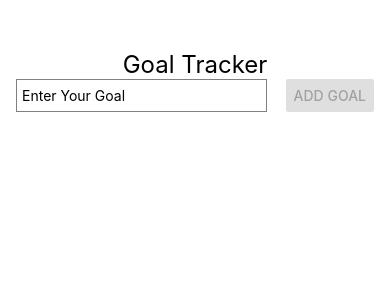
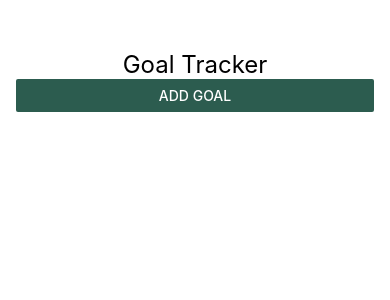
Before and after one commit to aecial/React-Udemy, a React Native app: screen / in a window 390 px wide. Shown: the top 300 px of the page. Built offline with nearby package versions, Linux system fonts and the light colour scheme.

Commit message:
add modal with animation

```diff
--- a/App.js
+++ b/App.js
@@ -1,5 +1,5 @@
 import { useState } from "react";
-import { StyleSheet, View, FlatList } from "react-native";
+import { StyleSheet, View, FlatList, Button } from "react-native";
 import Title from "./components/Title";
 import GoalInput from "./components/GoalInput";
 import GoalItem from "./components/GoalItem";
@@ -7,12 +7,14 @@ import GoalItem from "./components/GoalItem";
 export default function App() {
   const [enteredGoalText, setEnteredGoalText] = useState("");
   const [goals, setGoals] = useState([]);
+  const [openModal, setOpenModal] = useState(false);
   const goalInputHandler = (enteredText) => {
     setEnteredGoalText(enteredText);
   };
   const addGoalHandler = () => {
     setGoals((prev) => [...prev, enteredGoalText]);
     setEnteredGoalText("");
+    setOpenModal(false);
   };
   const removeGoalHandler = (goal) => {
     setGoals((prevGoals) => {
@@ -22,12 +24,18 @@ export default function App() {
   return (
     <View style={styles.appContainer}>
       <Title text={"Goal Tracker"} />
+      <Button
+        color="#2C5C4F"
+        title="Add Goal"
+        onPress={() => setOpenModal(true)}
+      />
       <GoalInput
+        openModal={openModal}
         addGoalHandler={addGoalHandler}
         goalInputHandler={goalInputHandler}
         enteredGoalText={enteredGoalText}
       />
-      <View>
+      <View style={styles.goalContainer}>
         <FlatList
           data={goals}
           renderItem={(item) => {
@@ -46,4 +54,7 @@ const styles = StyleSheet.create({
     paddingTop: 50,
     paddingHorizontal: 16,
   },
+  goalContainer: {
+    marginTop: 16,
+  },
 });
--- a/components/GoalInput.js
+++ b/components/GoalInput.js
@@ -1,6 +1,12 @@
-import { StyleSheet, View, Button, TextInput } from "react-native";
-function GoalInput({ goalInputHandler, enteredGoalText, addGoalHandler }) {
+import { StyleSheet, View, Button, TextInput, Modal } from "react-native";
+function GoalInput({
+  goalInputHandler,
+  enteredGoalText,
+  addGoalHandler,
+  openModal,
+}) {
   return (
+    <Modal visible={openModal} animationType="slide">
       <View style={styles.inputContainer}>
         <TextInput
           style={styles.textInput}
@@ -14,6 +20,7 @@ function GoalInput({ goalInputHandler, enteredGoalText, addGoalHandler }) {
           disabled={enteredGoalText === ""}
         />
       </View>
+    </Modal>
   );
 }
 const styles = StyleSheet.create({
```
Lines whose indentation alone changed are shown as unchanged.
